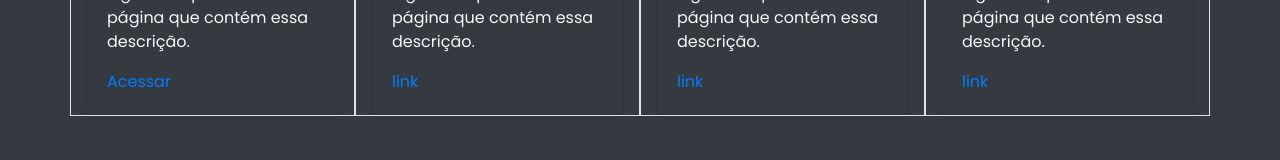
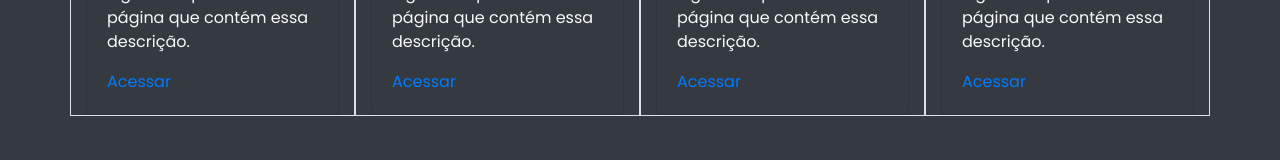
Before and after one commit to laurourbano/desafio1_front-end_iUUL, a website: page PrimeiroDesafio/pages/tecnologias.html in a window 1280 px wide. Shown: the part 499-659 px from the top of the page. Drawn offline with nearby package versions, Linux system fonts and the light colour scheme.

Commit message:
Update tecnologias.html

```diff
--- a/PrimeiroDesafio/pages/tecnologias.html
+++ b/PrimeiroDesafio/pages/tecnologias.html
@@ -144,7 +144,7 @@
 						</p>
 						<p class="card-text">Siga o link para acessar a página que contém essa descrição.</p>
 						<a href="https://developer.mozilla.org/pt-BR/docs/Web/JavaScript/Guide/Introduction" target="_blank"
-							rel="noopener noreferrer">link</a>
+							rel="noopener noreferrer">Acessar</a>
 					</div>
 				</div>
 			</div>
@@ -186,7 +186,7 @@
 						</p>
 						<p class="card-text">Siga o link para acessar a página que contém essa descrição.</p>
 						<a href="https://developer.mozilla.org/pt-BR/docs/Web/JavaScript/Guide/Introduction" target="_blank"
-							rel="noopener noreferrer">link</a>
+							rel="noopener noreferrer">Acessar</a>
 					</div>
 				</div>
 			</div>
@@ -212,7 +212,9 @@
 											</button>
 										</div>
 										<div class="modal-body">
-											<small class="text-muted">O Bootstrap é uma ferramenta gratuita para desenvolvimento HTML, CSS e JS. Crie protótipos rápidamente ou aplicações completas com nossas variáveis e mixins Sass, sistemas de grid responsivo, componentes pré-construídos e poderosos plugins com jQuery.</small>
+											<small class="text-muted">O Bootstrap é uma ferramenta gratuita para desenvolvimento HTML, CSS e
+												JS. Crie protótipos rápidamente ou aplicações completas com nossas variáveis e mixins Sass,
+												sistemas de grid responsivo, componentes pré-construídos e poderosos plugins com jQuery.</small>
 										</div>
 										<div class="modal-footer">
 											<button type="button" class="btn btn-danger" data-dismiss="modal">Fechar</button>
@@ -223,7 +225,7 @@
 						</p>
 						<p class="card-text">Siga o link para acessar a página que contém essa descrição.</p>
 						<a href="https://developer.mozilla.org/pt-BR/docs/Web/JavaScript/Guide/Introduction" target="_blank"
-							rel="noopener noreferrer">link</a>
+							rel="noopener noreferrer">Acessar</a>
 					</div>
 				</div>
 			</div>
```
